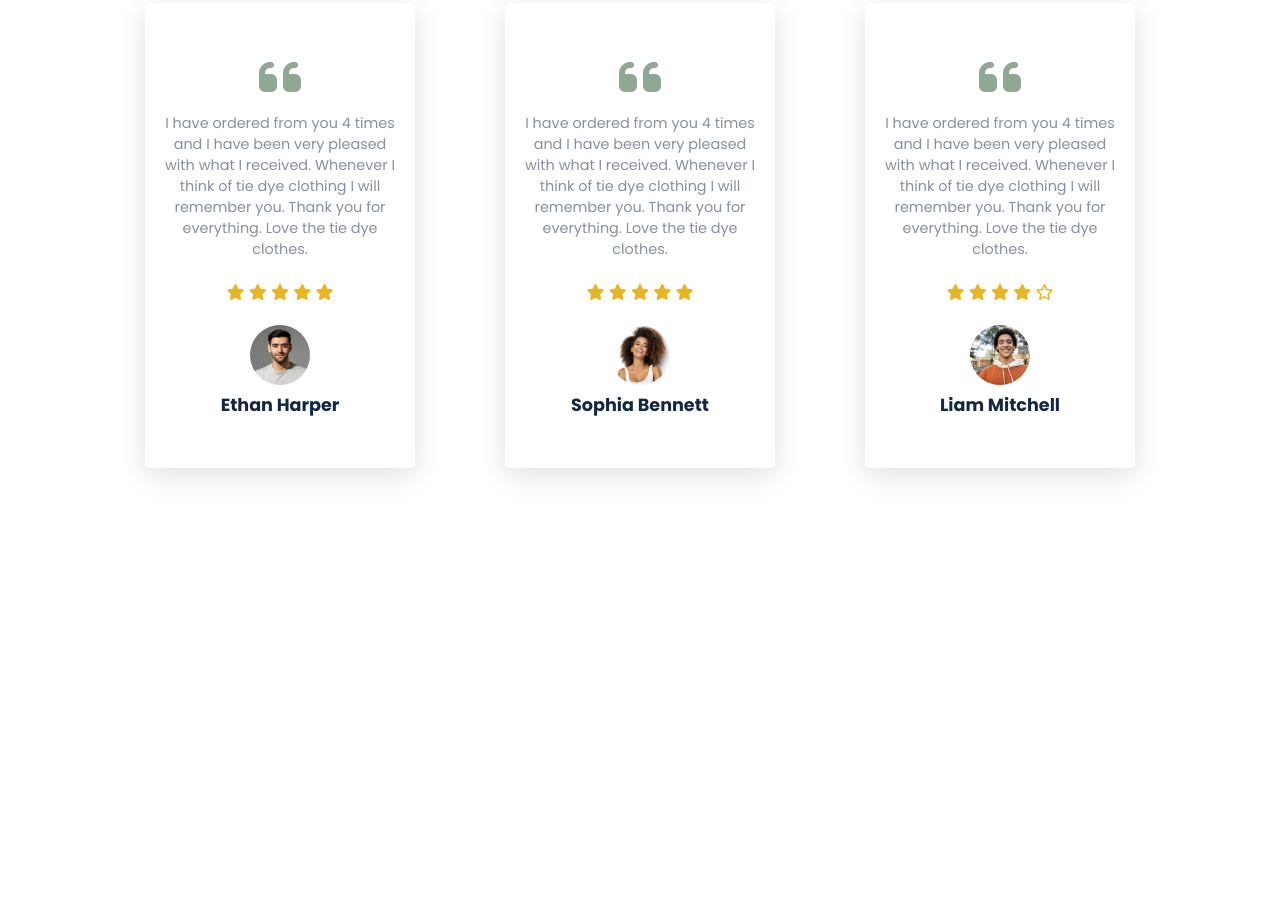
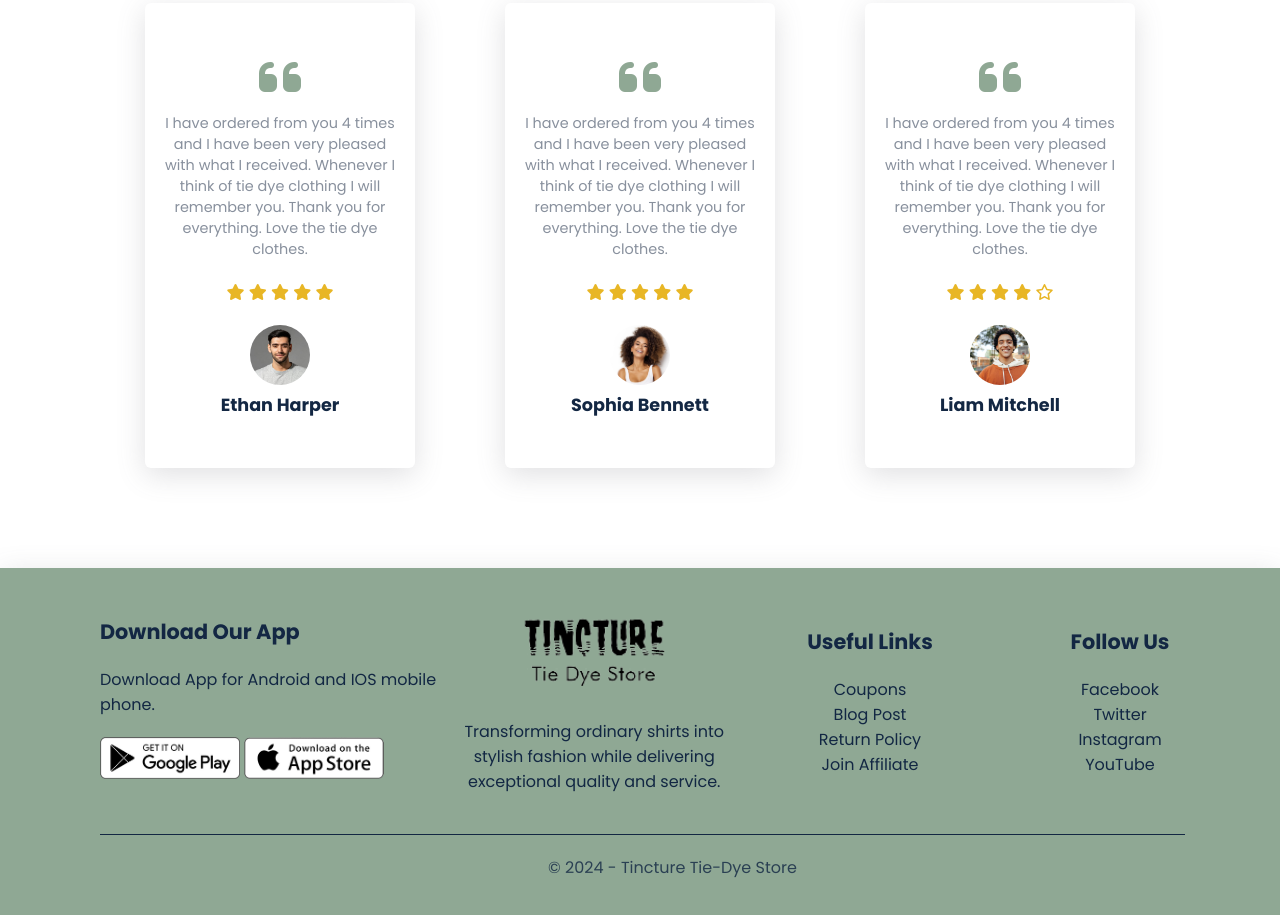
Before and after one commit to https-ty/Tincture, a plain HTML site: page src/index.html in a window 1280 px wide. Shown: the part 3939-4854 px from the top of the page. Before the commit the page ends 4507 px from the top, so only its background shows below. Drawn offline with Linux system fonts and the light colour scheme; files whose address does not match are found by name; a web font is replaced by a local one.

Commit message:
footer added

```diff
--- a/src/css/main.css
+++ b/src/css/main.css
@@ -88,7 +88,7 @@ html {
 .header {
   position: fixed;
   top: 5%;
-  left: 0;
+  left: 1px;
   width: 100%;
   height: 80px;
   padding: 1.3rem;
@@ -125,7 +125,7 @@ html {
   /* background-color: rgba(0, 0, 0, 0.2); */
   /* background-color: rgba(255, 255, 255, 0.8); */
   background-color: rgba(143, 168, 148, 0.5);
-  /* background-color: var(--green-400); */
+  /* background-color: var(--green-200); */
 }
 
 .header .navbar a {
@@ -143,6 +143,7 @@ html {
 
 .header .navbar .active {
   color: var(--green-400);
+  /* color: var(--blue-700); */
 }
 
 .header .hamburger {
@@ -171,11 +172,9 @@ html {
 .header .cart:hover {
   color: var(--green-400);
 }
-
 /*End Navbar Section*/
 
 /*Home Content Section*/
-
 .home .home-content {
   display: flex;
   justify-content: space-between;
@@ -261,11 +260,9 @@ html {
   -webkit-mask-repeat: no-repeat;
   overflow: hidden;
 }
-
 /*End Home Section*/
 
 /*Brands Section*/
-
 .brands .sm-container {
   background-color: var(--white-100);
   width: 100%;
@@ -298,7 +295,6 @@ html {
   transform: scale(1.1);
   filter: drop-shadow(0 4px 8px rgba(0, 0, 0, 0.3));
 }
-
 /*End Brands Section*/
 
 /*Featured Product and Latest Product*/
@@ -582,19 +578,19 @@ html {
   border-radius: 6px;
 }
 
-.reviews .reviews-container .reviews-description .quote{
+.reviews .reviews-container .reviews-description .quote {
   font-size: 3rem;
   color: var(--green-300);
   margin-bottom: 20px;
 }
 
-.reviews .reviews-container .reviews-description p{
-  font-size: .9rem;
+.reviews .reviews-container .reviews-description p {
+  font-size: 0.9rem;
   color: var(--gray-200);
   margin-bottom: 20px;
 }
 
-.reviews .reviews-container .reviews-description i{
+.reviews .reviews-container .reviews-description i {
   font-size: 1rem;
   color: var(--yellow-300);
 }
@@ -607,15 +603,139 @@ html {
   object-fit: cover;
 }
 
-.reviews .reviews-container .reviews-description h3{
+.reviews .reviews-container .reviews-description h3 {
   font-size: 1.1rem;
   color: var(--blue-700);
 }
-
 /*End Reviews*/
 
+/*Footer Section*/
+.footer {
+  /* background-color: rgba(255, 255, 255, 0.8); */
+  /* background-color: rgba(143, 168, 148, 0.5); */
+  background-color: var(--green-300);
+  box-shadow: rgba(100, 100, 111, 0.2) 0px 7px 29px 0px;
+  padding: 40px 0 20px;
+  padding-left: 100px;
+  padding-right: 35px;
+}
+
+.footer .footer-container {
+  /* border: 2px solid red; */
+  display: flex;
+  justify-content: space-around;
+  align-items: center;
+  flex-wrap: wrap;
+}
+
+.footer .footer-container .footer-content-1,
+.footer-content-2,
+.footer-content-3,
+.footer-content-4 {
+  min-width: 250px;
+  margin-bottom: 20px;
+  /* border: 2px solid yellow; */
+}
+
+.footer .footer-container .footer-content-1 {
+  /* border: 2px solid yellow; */
+  display: block;
+  text-align: start;
+  flex-basis: 25%;
+}
+
+.footer .footer-container .footer-content-1 h3,
+.footer .footer-container .footer-content-2 h3,
+.footer .footer-container .footer-content-3 h3,
+.footer .footer-container .footer-content-4 h3 {
+  font-size: 1.3rem;
+  color: var(--blue-700);
+  margin-bottom: 20px;
+}
+
+.footer .footer-container .footer-content-1 p,
+.footer .footer-container .footer-content-2 p {
+  font-size: 1rem;
+  /* color: var(--gray-300); */
+  color: var(--blue-500);
+}
+
+.footer .footer-container .footer-content-1 .app-logo {
+  margin-top: 20px;
+}
+
+.footer .footer-container .footer-content-1 .app-logo img {
+  width: 140px;
+  cursor: pointer;
+}
+
+.footer .footer-container .footer-content-2 {
+  flex: 1;
+  text-align: center;
+}
+
+.footer .footer-container .footer-content-2 img {
+  width: 180px;
+  margin-bottom: 20px;
+}
+
+.footer .footer-container .footer-content-3,
+.footer-content-4 {
+  flex-basis: 18%;
+  text-align: center;
+}
+
+.footer .footer-container .footer-content-3 ul li,
+.footer-content-4 ul li {
+  font-size: 1rem;
+  /* color: var(--gray-300); */
+  color: var(--blue-500);
+  cursor: pointer;
+}
+
+.footer .footer-container .footer-content-3 ul li:hover,
+.footer-content-4 ul li:hover {
+  opacity: 80%;
+}
+
+.footer hr {
+  border: none;
+  background: var(--blue-700);
+  height: 1px;
+  margin: 20px 0;
+  margin-right: 60px;
+}
+.footer .copyright {
+  text-align: center;
+  padding-bottom: 15px;
+  color: var(--blue-500);
+  opacity: 80%;
+}
+/*End Footer Section*/
 
 /*MQ*/
+@media screen and (max-width: 1335px) {
+  /*Footer*/
+  .footer .footer-container .footer-content-1 {
+    flex-basis: 30%;
+  }
+
+  .footer .footer-container .footer-content-3,
+  .footer-content-4 {
+    display: block;
+    flex-basis: 18%;
+  }
+  /*End Footer*/
+}
+@media screen and (max-width: 1207px) {
+  .footer .footer-container .footer-content-1,
+  .footer .footer-container .footer-content-2,
+  .footer .footer-container .footer-content-3,
+  .footer .footer-container .footer-content-4 {
+    flex: 1 1 45%;
+  }
+}
+
 @media screen and (max-width: 1146px) {
   /*Featured Product and Latest Product*/
   .featured-product,
@@ -631,10 +751,19 @@ html {
   /*End Shop Updates*/
 
   /*Customer Reviews*/
-  .reviews{
+  .reviews {
     padding: 70px 50px;
   }
   /*End Customer Reviews*/
+
+  /*Footer*/
+  /* .footer {
+    padding: 30px 0 5px;
+    padding-left: 30px;
+    padding-right: 25px;
+  } */
+
+  /*End Footer*/
 }
 
 @media screen and (max-width: 1023px) {
@@ -801,7 +930,6 @@ html {
   }
   /*End Featured Product and Latest Product*/
 
-
   /*Promo Section*/
   .promo .promo-container {
     padding: 60px 30px;
@@ -812,16 +940,16 @@ html {
   /*Shop Update*/
 
   /*Customer Reviews*/
-  .reviews{
+  .reviews {
     padding: 30px 0px;
   }
 
-  .reviews h1{
+  .reviews h1 {
     line-height: 60px;
     margin-bottom: 10px;
   }
 
-  .reviews .reviews-container{
+  .reviews .reviews-container {
     display: block;
   }
 
@@ -831,6 +959,34 @@ html {
     margin-bottom: 25px;
   }
   /*End Customer Reviews*/
+
+  /*Footer*/
+
+  .footer {
+    padding: 20px 0 20px;
+    padding-left: 20px;
+    padding-right: 25px;
+  }
+  .footer .footer-container {
+    flex-direction: column;
+    align-items: center;
+  }
+
+  .footer .footer-container .footer-content-1,
+  .footer .footer-container .footer-content-2,
+  .footer .footer-container .footer-content-3,
+  .footer .footer-container .footer-content-4 {
+    text-align: center;
+  }
+
+  .footer hr {
+    margin-right: 0px;
+  }
+
+  .footer .copyright {
+    padding-bottom: 0;
+  }
+  /*End Footer*/
 }
 
 @media screen and (max-width: 451px) {
@@ -886,6 +1042,19 @@ html {
     width: 80%;
   }
   /*End Customer Reviews*/
+
+  /*Footer*/
+  .footer .footer-container .footer-content-1,
+  .footer .footer-container .footer-content-2,
+  .footer .footer-container .footer-content-3,
+  .footer .footer-container .footer-content-4 {
+    flex: 1 1 100%;
+  }
+
+  .footer .footer-container .footer-content-2 img {
+    width: 100px;
+  }
+  /*End Footer*/
 }
 
 @media (max-width: 374px) {
@@ -918,8 +1087,8 @@ html {
   /*End Promo Section*/
 
   /*Shop Updates*/
-    .shop-updates .form input{
-      font-size: .8rem;
+  .shop-updates .form input {
+    font-size: 0.8rem;
   }
   /*End Shop Updates*/
 }
--- a/src/index.html
+++ b/src/index.html
@@ -360,6 +360,23 @@
       <p>See what our Customers are saying about their Tie-Dye purchases!</p>
 
       <div class="reviews-container">
+        <div class="reviews-description">
+          <i class="fa fa-quote-left quote"></i>
+          <p>
+            I have ordered from you 4 times and I have been very pleased with
+            what I received. Whenever I think of tie dye clothing I will
+            remember you. Thank you for everything. Love the tie dye clothes.
+          </p>
+          <div class="rating">
+            <i class="fa fa-star"></i>
+            <i class="fa fa-star"></i>
+            <i class="fa fa-star"></i>
+            <i class="fa fa-star"></i>
+            <i class="fa fa-star"></i>
+          </div>
+          <a href="#"><img src="images/img/cr-1.jpg" /></a>
+          <h3>Ethan Harper</h3>
+        </div>
 
         <div class="reviews-description">
           <i class="fa fa-quote-left quote"></i>
@@ -375,31 +392,17 @@
             <i class="fa fa-star"></i>
             <i class="fa fa-star"></i>
           </div>
-          <a href="#"><img src="images/img/cr-1.jpg"></a>
-          <h3>Ethan Harper</h3>
+          <a href="#"><img src="images/img/cr-2.jpg" /></a>
+          <h3>Sophia Bennett</h3>
         </div>
 
         <div class="reviews-description">
           <i class="fa fa-quote-left quote"></i>
-          <p>I have ordered from you 4 times and I have been very pleased with what I received.
-              Whenever I think of tie dye clothing I will remember you. Thank you for everything.
-               Love the tie dye clothes.</p>
-              <div class="rating">
-                  <i class="fa fa-star"></i>
-                  <i class="fa fa-star"></i>
-                  <i class="fa fa-star"></i>
-                  <i class="fa fa-star"></i>
-                  <i class="fa fa-star"></i>
-               </div>
-               <a href="#"><img src="images/img/cr-2.jpg"></a>
-              <h3>Sophia Bennett</h3></a>
-      </div>
-
-      <div class="reviews-description">
-        <i class="fa fa-quote-left quote"></i>
-        <p>I have ordered from you 4 times and I have been very pleased with what I received.
-            Whenever I think of tie dye clothing I will remember you. Thank you for everything.
-             Love the tie dye clothes.</p>
+          <p>
+            I have ordered from you 4 times and I have been very pleased with
+            what I received. Whenever I think of tie dye clothing I will
+            remember you. Thank you for everything. Love the tie dye clothes.
+          </p>
           <div class="rating">
             <i class="fa fa-star"></i>
             <i class="fa fa-star"></i>
@@ -407,7 +410,7 @@
             <i class="fa fa-star"></i>
             <i class="fa-regular fa-star"></i>
           </div>
-             <a href="#"><img src="images/img/cr-3.jpg"></a>
+          <a href="#"><img src="images/img/cr-3.jpg" /></a>
           <h3>Liam Mitchell</h3>
         </div>
       </div>
@@ -415,7 +418,50 @@
     <!--End Reviews Section-->
 
     <!--Footer-->
+    <footer class="footer">
+      <div class="footer-container">
+        <div class="footer-content-1">
+          <h3>Download Our App</h3>
+          <p>Download App for Android and IOS mobile phone.</p>
+          <div class="app-logo">
+            <img src="images/logo/play-store.png" alt="Play store Logo" />
+            <img src="images/logo/app-store.png" alt="App store Logo" />
+          </div>
+        </div>
 
+        <div class="footer-content-2">
+          <a href="#"><img src="images/logo/footer-logo.png" /></a>
+          <p>
+            Transforming ordinary shirts into stylish fashion while
+            delivering exceptional quality and service.
+          </p>
+        </div>
+
+        <div class="footer-content-3">
+          <h3>Useful Links</h3>
+          <ul>
+            <li>Coupons</li>
+            <li>Blog Post</li>
+            <li>Return Policy</li>
+            <li>Join Affiliate</li>
+          </ul>
+        </div>
+
+        <div class="footer-content-4">
+          <h3>Follow Us</h3>
+          <ul>
+            <li>Facebook</li>
+            <li>Twitter</li>
+            <li>Instagram</li>
+            <li>YouTube</li>
+          </ul>
+        </div>
+      </div>
+
+      <hr/>
+      <p class="copyright">&copy; 2024 - Tincture Tie-Dye Store</p>
+
+    </footer>
     <!--End Footer-->
   </body>
 
```
Also changed, not shown: src/images/logo/app-store.png (added), src/images/logo/footer-logo..png (added), src/images/logo/footer-logo.png (renamed from src/images/logo/navbar_logo.png), src/images/logo/play-store.png (added). Lines whose indentation alone changed are shown as unchanged.
